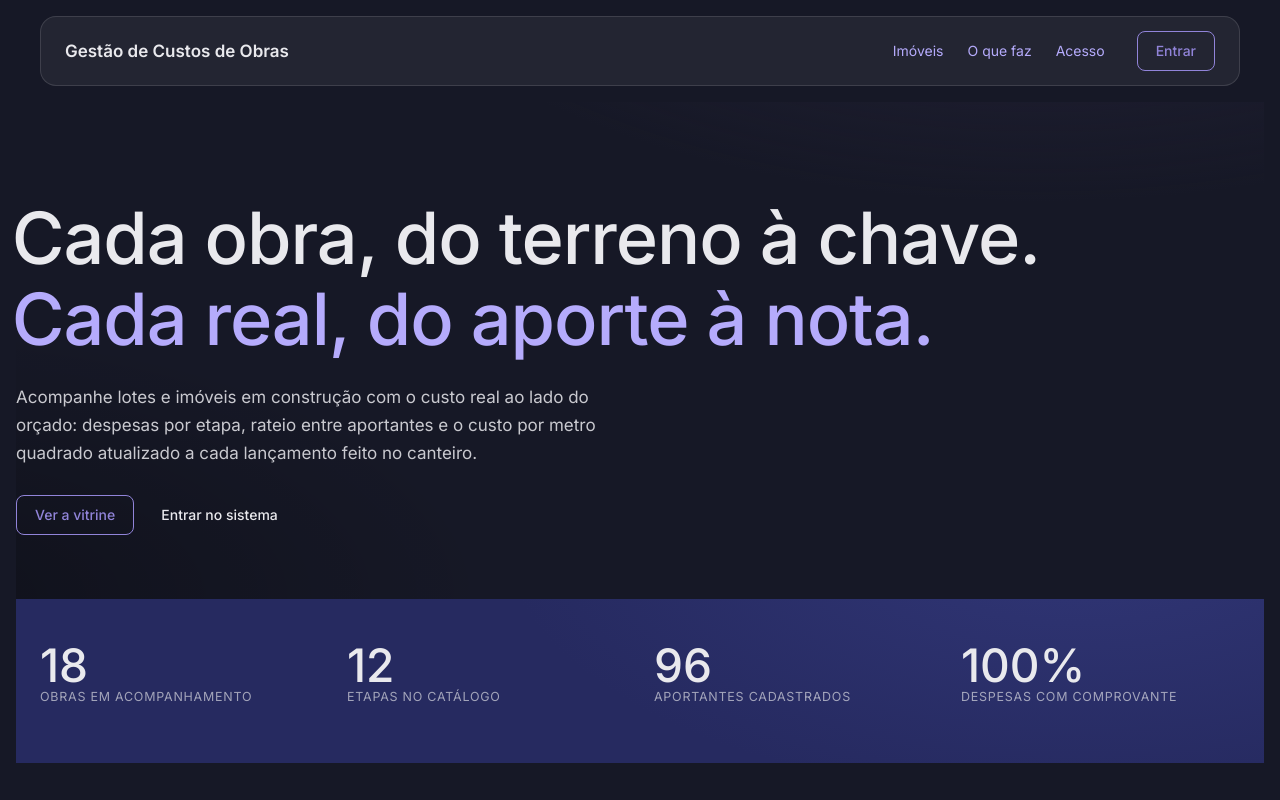
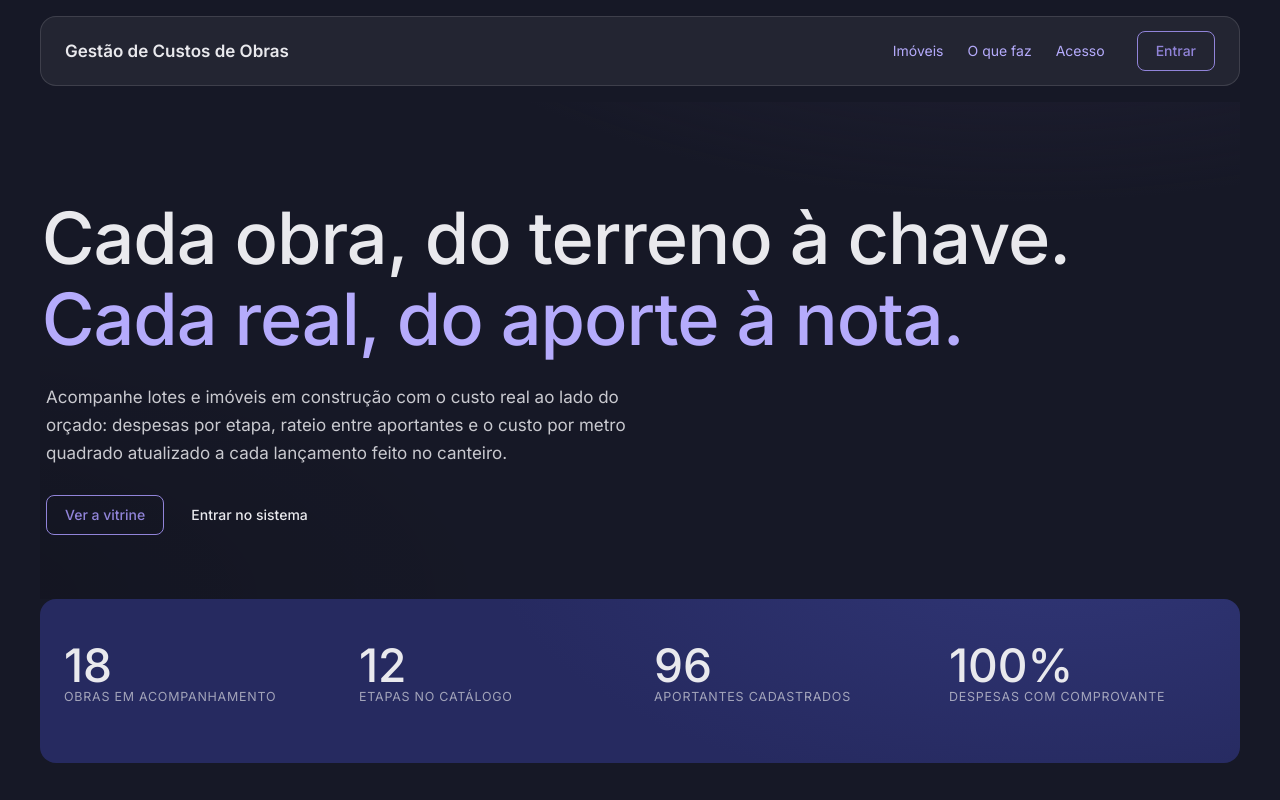
Before and after one commit to sergiogeneroso/gestao-custos-obras, an Angular app in the folder frontend/: page / in a window 1280 px wide. Shown: the top 800 px of the page. Built offline with nearby package versions, Linux system fonts and the light colour scheme.

Commit message:
Correções na landing page

```diff
--- a/frontend/src/app/core/layout/landing/landing.scss
+++ b/frontend/src/app/core/layout/landing/landing.scss
@@ -11,7 +11,7 @@
   position: relative;
   background:
     radial-gradient(1200px 600px at 82% -260px, rgba(43, 39, 65, 0.75), transparent 60%),
-    radial-gradient(1100px 500px at -10% 100%, rgba(0, 0, 0, 0.3), transparent 55%);
+    radial-gradient(1100px 500px at -10% 100%, rgba(0, 0, 0, 0.14), transparent 55%);
   margin-inline: -24px;
   padding-inline: 24px;
 }
@@ -84,7 +84,8 @@ a {
 }
 
 .landing__hero {
-  padding: 96px 0 64px;
+  margin-inline: 0;
+  padding: 96px 6px 64px;
 
   h1 {
     font-weight: 500;
@@ -121,7 +122,8 @@ a {
 .landing__numeros {
   background: radial-gradient(900px 420px at 85% -40%, rgba(53, 59, 128, 0.7), transparent 64%), #262a60;
   padding: 56px 24px;
-  margin: 0 -24px;
+  margin: 0;
+  border-radius: 16px;
   display: grid;
   grid-template-columns: repeat(auto-fit, minmax(140px, 1fr));
   gap: 28px;
```
